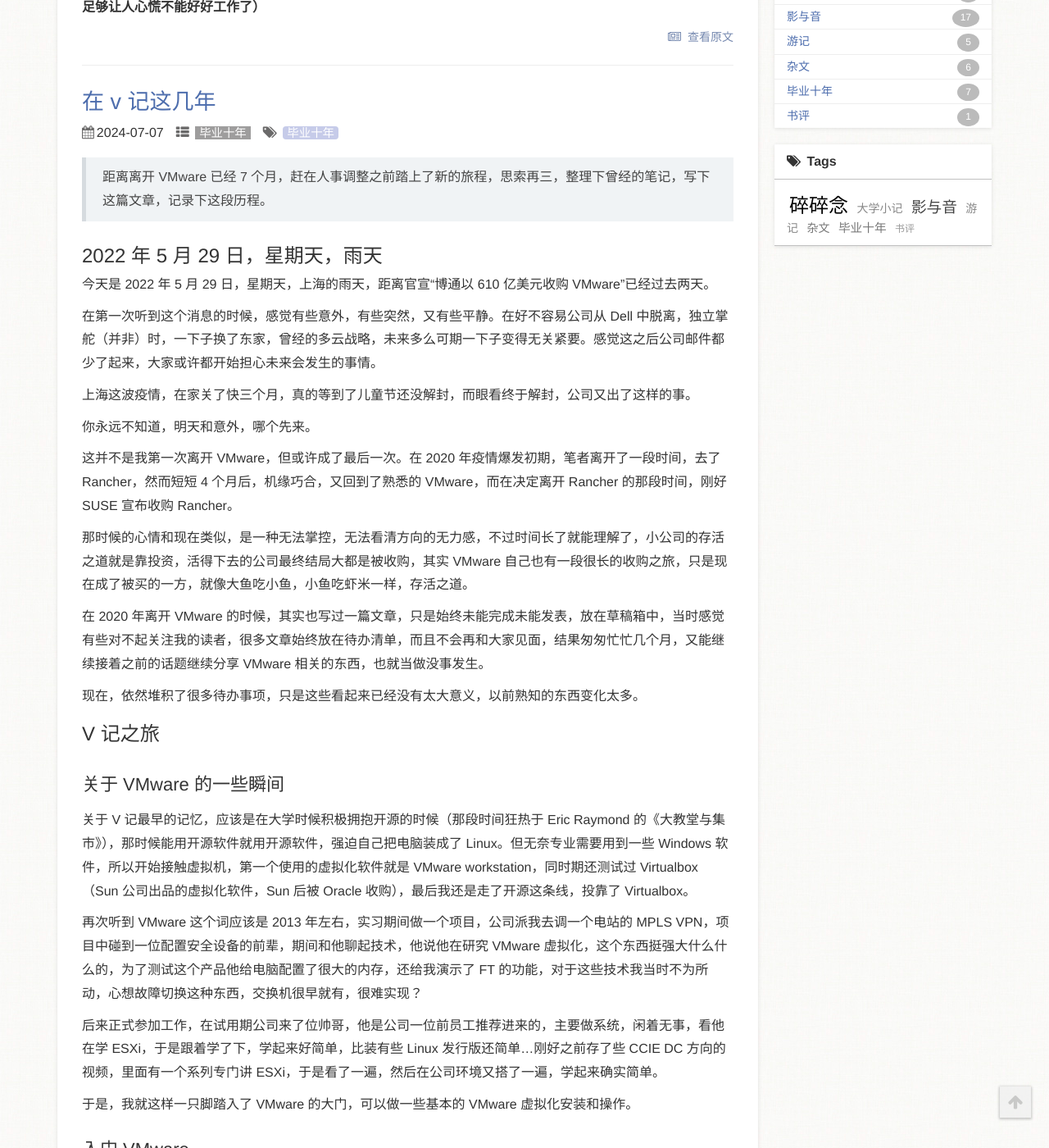
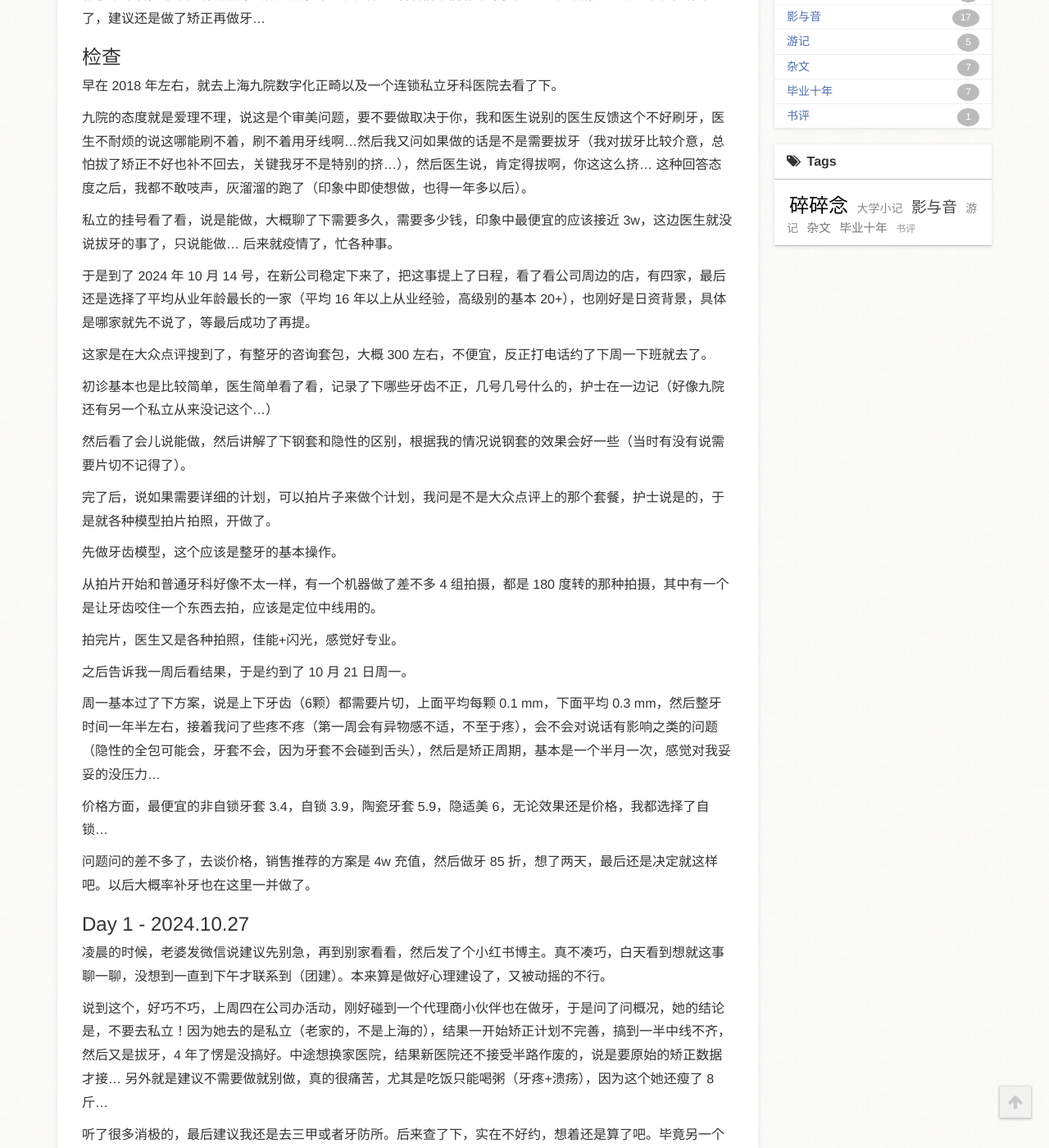
Before and after one commit to zm1990s/halfcoffee, a Jekyll site: the page built from index.html, in a window 1280 px wide and 1400 px high, scrolled down 528 px. Shown: the whole window at 82% size. Built offline with Jekyll 4.4.1, drawn with Linux system fonts in a browser that asks for light colours; the list of posts is cut into pages by our own code; a style sheet for code colours, icons or effects is not loaded; some of the changed text lies outside the part shown.

Commit message:
20241027

```diff
--- a/_posts/2024-07-27-btc.markdown
+++ b/_posts/2024-07-27-btc.markdown
@@ -100,3 +100,11 @@ typora-root-url: ../../halfcoffee
 压力位算是赚了一次，20% 左右，看来可以搞一搞，就照着博主提供的数据挂单，时不时盯一盯就行。
 
 想了想还是不再往里面放太多钱，如果一年能把收益稳定下来，那到时候再加大投入也不迟。
+
+## 202310更新
+
+玩合约真的很难控制，大部分跟投的策略是 OK 的，但是最近突然涨了很多，导致没能及时止损亏了很多，谁能想到亏损之后又回落了，要是继续坚持其实还能赚一些....
+
+后来跟着朋友转到了新币种盘前交易，开盘后价格砍半，系统自动交易没亏多少。但是后来又三倍补入，至此 200 刀变 30 刀。。算是让我合约梦消失了，安心干活吧。
+
+另外，XEM 网格策略稳定运行，有一次一不小心没有设置成移动策略，结果收益竟然比移动的高，于是又挂了两个固定策略，设置了止损点位。没想到这两天随着大盘的回落，跌破了止损价，网格肯定停止了，也不知道是损失还是有得赚，又得调仓了（本来不想看等一个月再说...）
--- /dev/null
+++ b/_posts/2024-10-27-ya.markdown
@@ -0,0 +1,87 @@
+---
+layout: post
+comments: true
+title:  "整牙"
+date:   2024-10-27 11:11:11
+categories: 杂文
+tags: 杂文
+typora-root-url: ../../halfcoffee
+---
+
+
+
+## 前言
+
+纠结了很多年，终于下定决心搞牙了，此处记录一下历程。
+
+## 基本情况
+
+为啥做牙？因为上下门牙右侧分别有颗牙齿被挤歪了，导致有些缝隙没办法清洁，好巧不巧，上牙有次检查时黑了，蛀牙了，去门口医院简单补了下，医生说是这个位置很难补，只能补补看，好马当死马医。
+
+补了半年后，总感觉有时候牙会酸一酸，于是又去私立看看能不能补个牙，医生比较不耐烦的说这个位置补不了，建议还是做了矫正再做牙...
+
+## 检查
+
+早在 2018 年左右，就去上海九院数字化正畸以及一个连锁私立牙科医院去看了下。
+
+九院的态度就是爱理不理，说这是个审美问题，要不要做取决于你，我和医生说别的医生反馈这个不好刷牙，医生不耐烦的说这哪能刷不着，刷不着用牙线啊...然后我又问如果做的话是不是需要拔牙（我对拔牙比较介意，总怕拔了矫正不好也补不回去，关键我牙不是特别的挤...），然后医生说，肯定得拔啊，你这这么挤... 这种回答态度之后，我都不敢吱声，灰溜溜的跑了（印象中即使想做，也得一年多以后）。
+
+私立的挂号看了看，说是能做，大概聊了下需要多久，需要多少钱，印象中最便宜的应该接近 3w，这边医生就没说拔牙的事了，只说能做... 后来就疫情了，忙各种事。
+
+于是到了 2024 年 10 月 14 号，在新公司稳定下来了，把这事提上了日程，看了看公司周边的店，有四家，最后还是选择了平均从业年龄最长的一家（平均 16 年以上从业经验，高级别的基本 20+），也刚好是日资背景，具体是哪家就先不说了，等最后成功了再提。
+
+这家是在大众点评搜到了，有整牙的咨询套包，大概 300 左右，不便宜，反正打电话约了下周一下班就去了。
+
+初诊基本也是比较简单，医生简单看了看，记录了下哪些牙齿不正，几号几号什么的，护士在一边记（好像九院还有另一个私立从来没记这个...）
+
+然后看了会儿说能做，然后讲解了下钢套和隐性的区别，根据我的情况说钢套的效果会好一些（当时有没有说需要片切不记得了）。
+
+完了后，说如果需要详细的计划，可以拍片子来做个计划，我问是不是大众点评上的那个套餐，护士说是的，于是就各种模型拍片拍照，开做了。
+
+先做牙齿模型，这个应该是整牙的基本操作。
+
+从拍片开始和普通牙科好像不太一样，有一个机器做了差不多 4 组拍摄，都是 180 度转的那种拍摄，其中有一个是让牙齿咬住一个东西去拍，应该是定位中线用的。
+
+拍完片，医生又是各种拍照，佳能+闪光，感觉好专业。
+
+之后告诉我一周后看结果，于是约到了 10 月 21 日周一。
+
+周一基本过了下方案，说是上下牙齿（6颗）都需要片切，上面平均每颗 0.1 mm，下面平均 0.3 mm，然后整牙时间一年半左右，接着我问了些疼不疼（第一周会有异物感不适，不至于疼），会不会对说话有影响之类的问题（隐性的全包可能会，牙套不会，因为牙套不会碰到舌头），然后是矫正周期，基本是一个半月一次，感觉对我妥妥的没压力...
+
+价格方面，最便宜的非自锁牙套 3.4，自锁 3.9，陶瓷牙套 5.9，隐适美 6，无论效果还是价格，我都选择了自锁...
+
+问题问的差不多了，去谈价格，销售推荐的方案是 4w 充值，然后做牙 85 折，想了两天，最后还是决定就这样吧。以后大概率补牙也在这里一并做了。
+
+## Day 1 - 2024.10.27
+
+凌晨的时候，老婆发微信说建议先别急，再到别家看看，然后发了个小红书博主。真不凑巧，白天看到想就这事聊一聊，没想到一直到下午才联系到（团建）。本来算是做好心理建设了，又被动摇的不行。
+
+说到这个，好巧不巧，上周四在公司办活动，刚好碰到一个代理商小伙伴也在做牙，于是问了问概况，她的结论是，不要去私立！因为她去的是私立（老家的，不是上海的），结果一开始矫正计划不完善，搞到一半中线不齐，然后又是拔牙，4 年了愣是没搞好。中途想换家医院，结果新医院还不接受半路作废的，说是要原始的矫正数据才接... 另外就是建议不需要做就别做，真的很痛苦，尤其是吃饭只能喝粥（牙疼+溃疡），因为这个她还瘦了 8 斤...
+
+听了很多消极的，最后建议我还是去三甲或者牙防所。后来查了下，实在不好约，想着还是算了吧。毕竟另一个同事在私立（马泷齿科）矫正完了也没啥事，我真后悔当初在那附近的时候没去同一家找同一个医生做...
+
+后来和老婆简单聊了聊，还是决定去做了（后来老婆说看这个店评价还不错...废话，评价不好我都不会选）。
+
+第一次手术刚好快 90 分钟左右，只做了上面的牙齿，过程大概是这样：
+
+1， 洗牙，这个医生真的如网上别人说的，洗牙一点也不疼，太轻柔了（有次在公立医院做感觉就是在拿尖尖扣我的肉）
+
+2， 清洁加戴右上四颗老牙的托槽，做完看了下时间 47 分钟，做的时候几乎没啥感觉...
+
+医生和护士全程基本没说话，看样子是做的比较多很默契，什么时候该吸一吸，什么时候该照，医生不用说护士自行就操作了。
+
+3，清洁加戴左上四颗老牙的托槽，中途漱了下口，然后继续，装了门牙托槽
+
+4，装线，后来才看到线比想想的要细，套上后明显有些牙齿会有拉升感，主要是中间乱位比较严重的牙，以及右侧老牙（后来照镜子才发现右侧其实也向上错位）
+
+5，收拾线的边缘，好像是吐了树脂类的东西封住两边，应该是防止扎肉（用了灯晒，所以应该是树脂）
+
+装完后除了牙齿的拉升感（其实有点类似于拿手去拔牙的那种感觉），再就是能感觉到右侧老牙处托槽在磨肉，和医生反馈了下，她说主要是因为我右侧老牙位置有点太靠内，于是加上托槽就会感觉到磨。
+
+做完之后，给了我保护蜡，说是在磨的地方可以涂一涂，回家后试了下效果一般般，摩擦感还是有，希望不要溃疡。
+
+回家在外面吃了个饭，吃饭刻意只用左侧老牙咬，因为这里没感觉。很明显会塞东西到托槽里，不过问题不大，回家第一时间找冲牙器冲了冲，然后刷牙。
+
+牙线很不好用，有些地方托槽会挡着没办法用。
+
+先写这么多，等下次。
```
